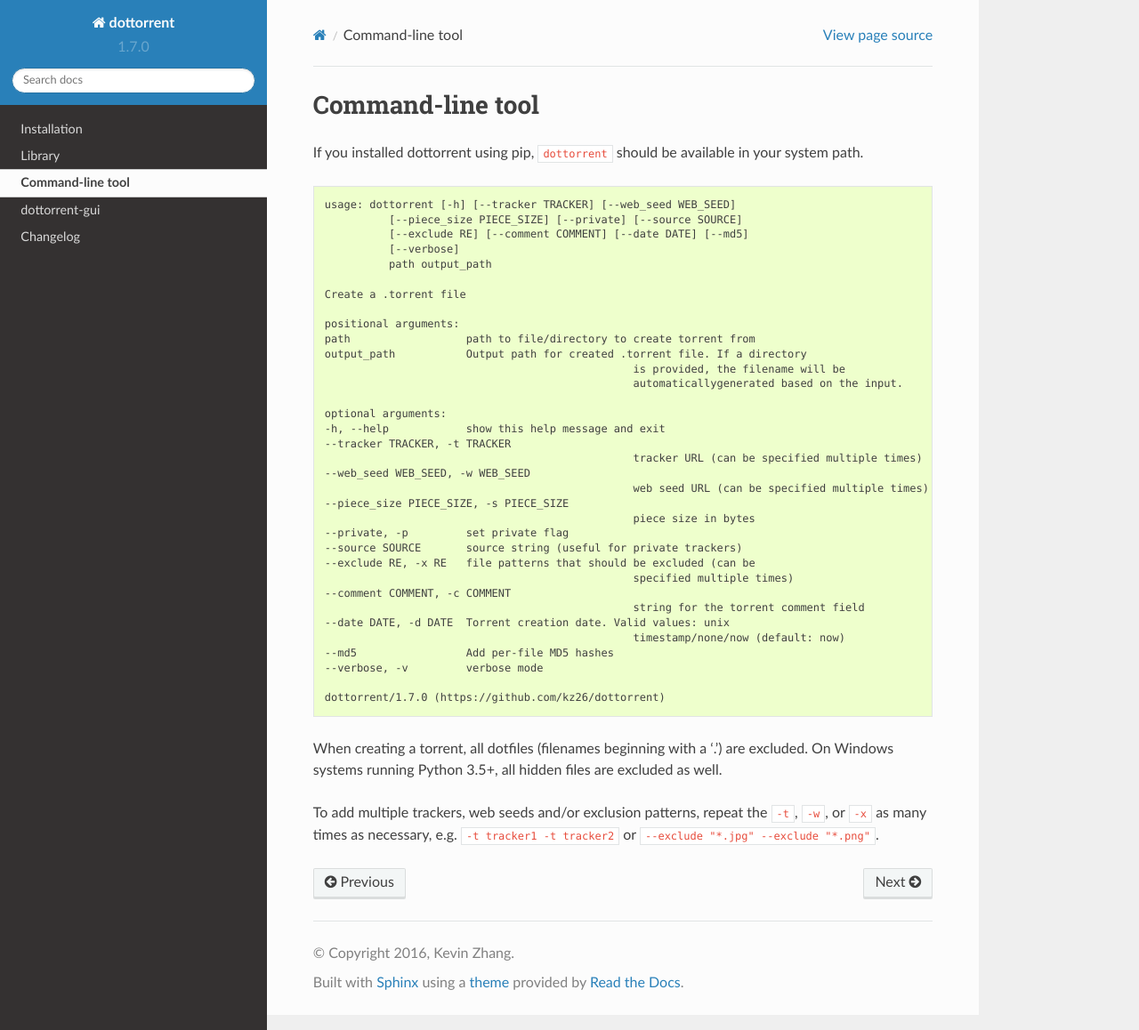
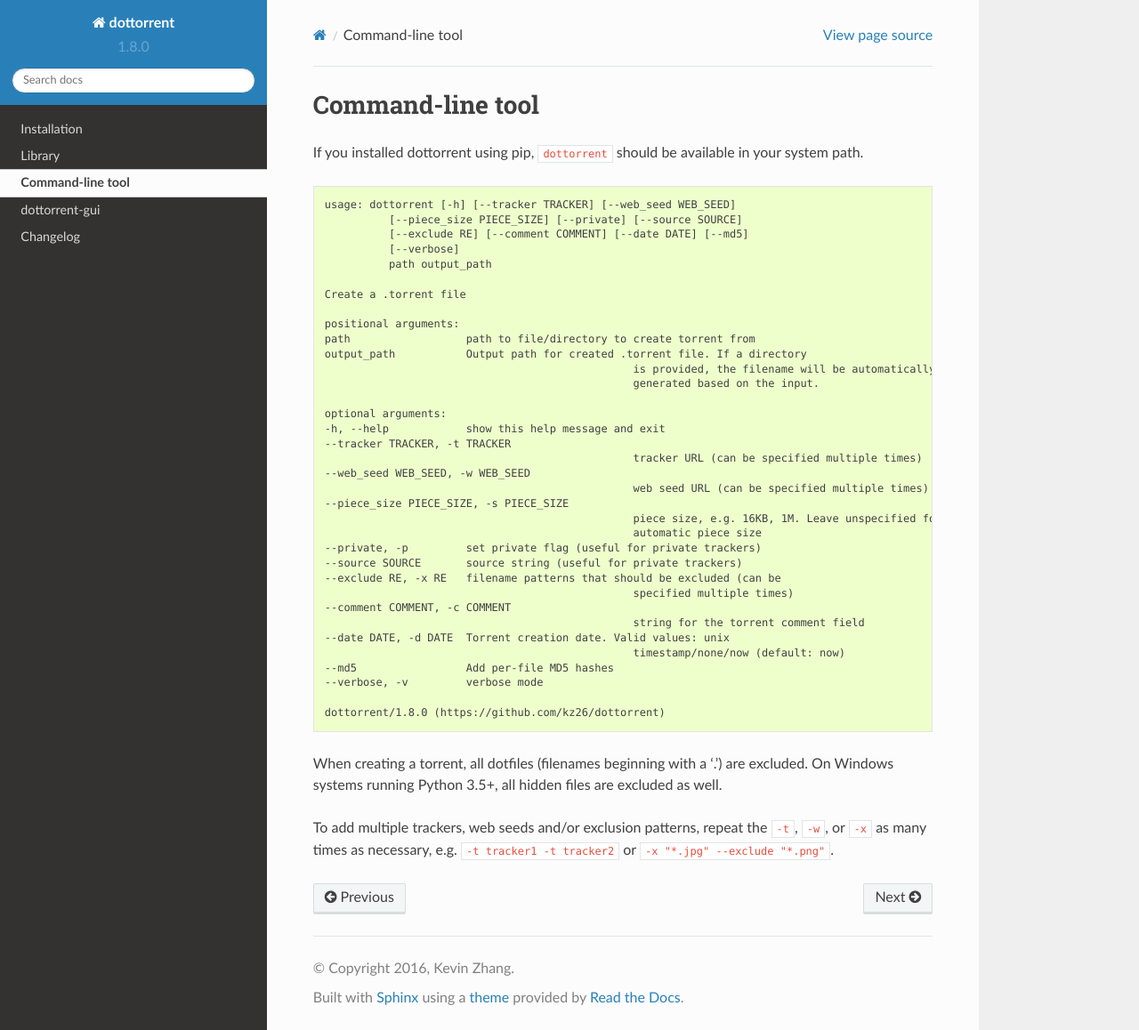
Before and after one commit to kz26/dottorrent, a Sphinx documentation site: the page built from docs/cli.rst, in a window 1280 px wide and 1158 px high. Shown: the whole window at 89% size. Built offline with Sphinx 7.4.7 and the Read the Docs theme 2.0.0, drawn with Linux system fonts in a browser that asks for light colours.

```diff
--- a/docs/changelog.rst
+++ b/docs/changelog.rst
@@ -1,5 +1,10 @@
 Changelog
 =========
+
+1.8.0
+-----
+* Human-friendly piece size specification in CLI
+* Minor string formatting improvements
 
 1.7.0
 -----
--- a/docs/cli.rst
+++ b/docs/cli.rst
@@ -19,8 +19,8 @@ available in your system path.
 	positional arguments:
 	path                  path to file/directory to create torrent from
 	output_path           Output path for created .torrent file. If a directory
-							is provided, the filename will be
-							automaticallygenerated based on the input.
+							is provided, the filename will be automatically
+							generated based on the input.
 
 	optional arguments:
 	-h, --help            show this help message and exit
@@ -29,10 +29,11 @@ available in your system path.
 	--web_seed WEB_SEED, -w WEB_SEED
 							web seed URL (can be specified multiple times)
 	--piece_size PIECE_SIZE, -s PIECE_SIZE
-							piece size in bytes
-	--private, -p         set private flag
+							piece size, e.g. 16KB, 1M. Leave unspecified for
+							automatic piece size
+	--private, -p         set private flag (useful for private trackers)
 	--source SOURCE       source string (useful for private trackers)
-	--exclude RE, -x RE   file patterns that should be excluded (can be
+	--exclude RE, -x RE   filename patterns that should be excluded (can be
 							specified multiple times)
 	--comment COMMENT, -c COMMENT
 							string for the torrent comment field
@@ -41,11 +42,10 @@ available in your system path.
 	--md5                 Add per-file MD5 hashes
 	--verbose, -v         verbose mode
 
-	dottorrent/1.7.0 (https://github.com/kz26/dottorrent)
-
+	dottorrent/1.8.0 (https://github.com/kz26/dottorrent)
 
 
 When creating a torrent, all dotfiles (filenames beginning with a '.') are excluded. On Windows systems running Python 3.5+, all hidden files are excluded as well.
 
 To add multiple trackers, web seeds and/or exclusion patterns, repeat the ``-t``, ``-w``, or ``-x`` as many times as necessary,
-e.g. ``-t tracker1 -t tracker2`` or ``--exclude "*.jpg" --exclude "*.png"``.
+e.g. ``-t tracker1 -t tracker2`` or ``-x "*.jpg" --exclude "*.png"``.
--- a/dottorrent/version.py
+++ b/dottorrent/version.py
@@ -1 +1 @@
-__version__ = '1.7.0'
+__version__ = '1.8.0'
```
Also changed, not shown: 1 other file.
